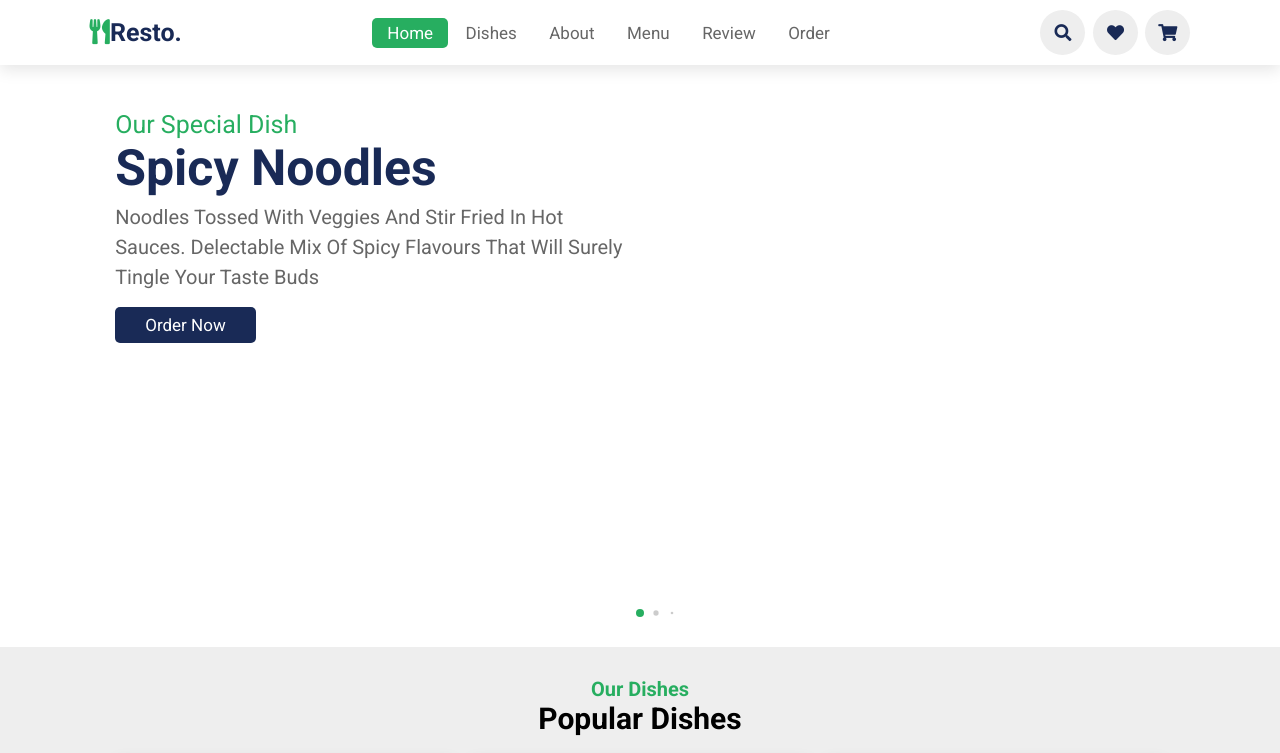
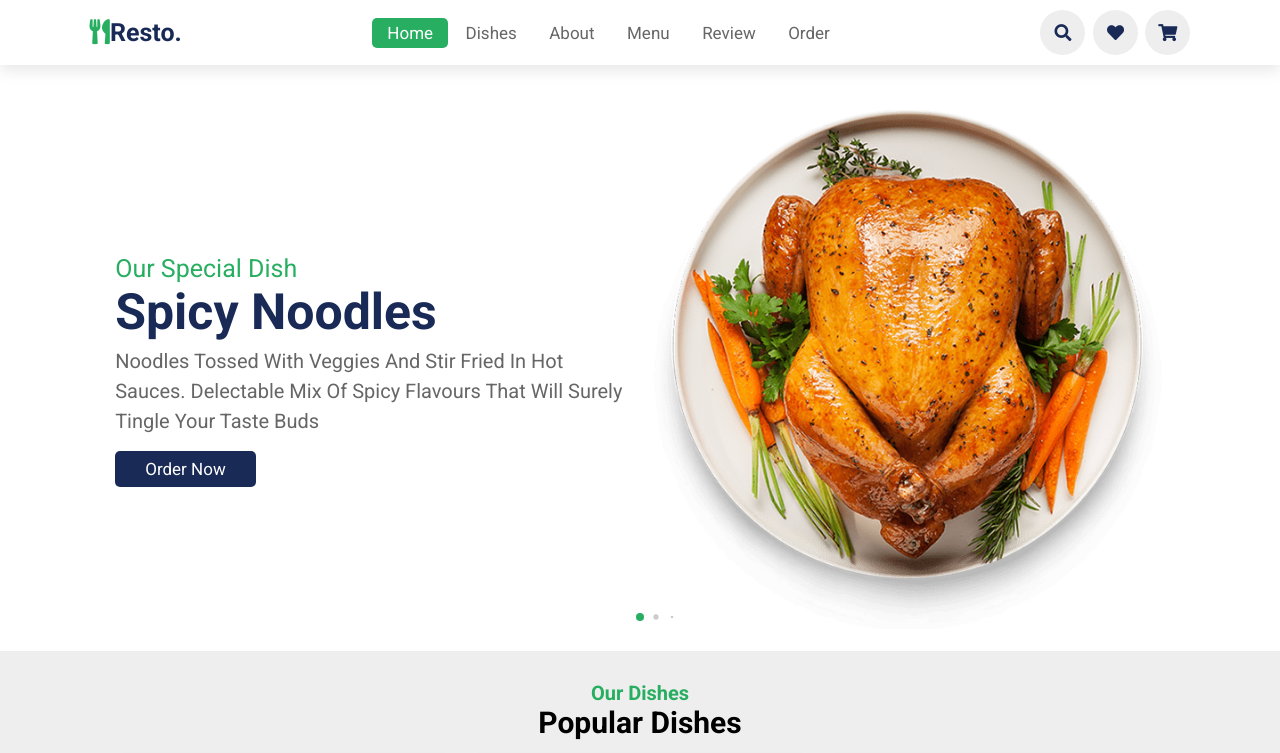
Before and after one commit to Teenakb/Responsive-food-website-front-end, a plain HTML site: page index.html in a window 1280 px wide. Shown: the top 753 px of the page. Drawn offline with nearby package versions, Linux system fonts and the light colour scheme.

Commit message:
Update index.html

```diff
--- a/index.html
+++ b/index.html
@@ -64,7 +64,7 @@
                     <a href="#" class="btn">order now</a>
                 </div>
                 <div class="image">
-                    <img src="/blob/main/img/home-img-1.png" alt="">
+                    <img src="https://github.com/Teenakb/Responsive-food-website-front-end/blob/main/img/home-img-2.png" alt="">
                 </div>
             </div>
 
```
